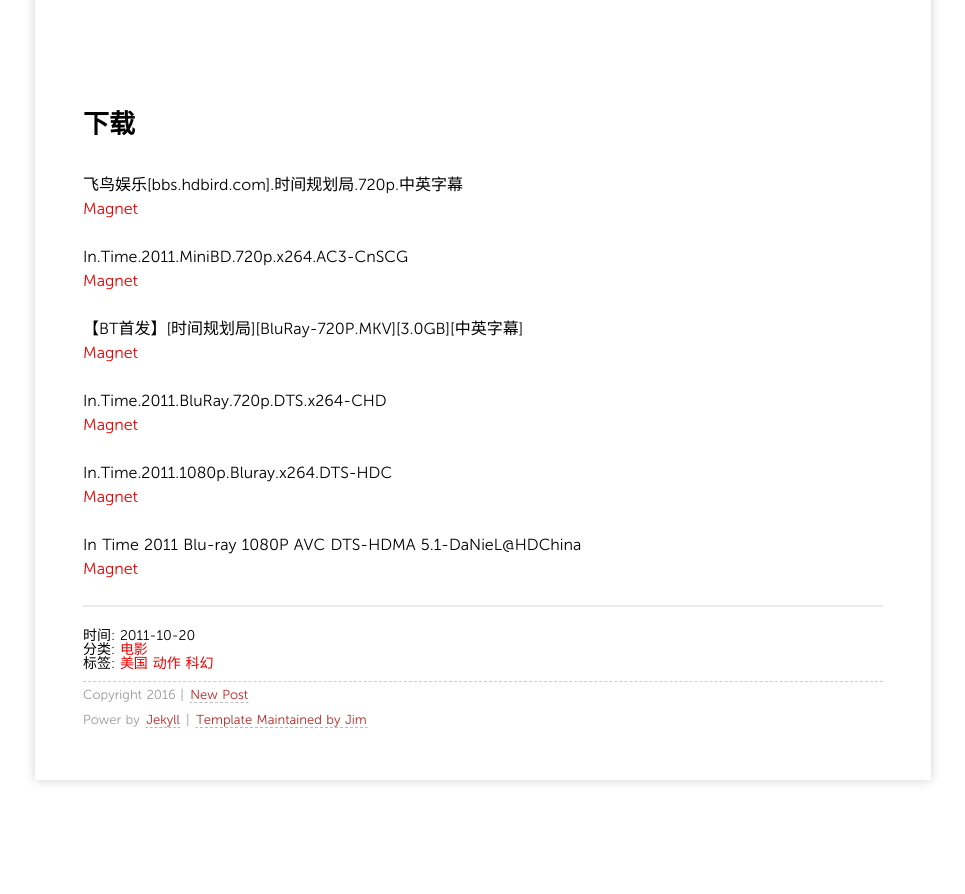
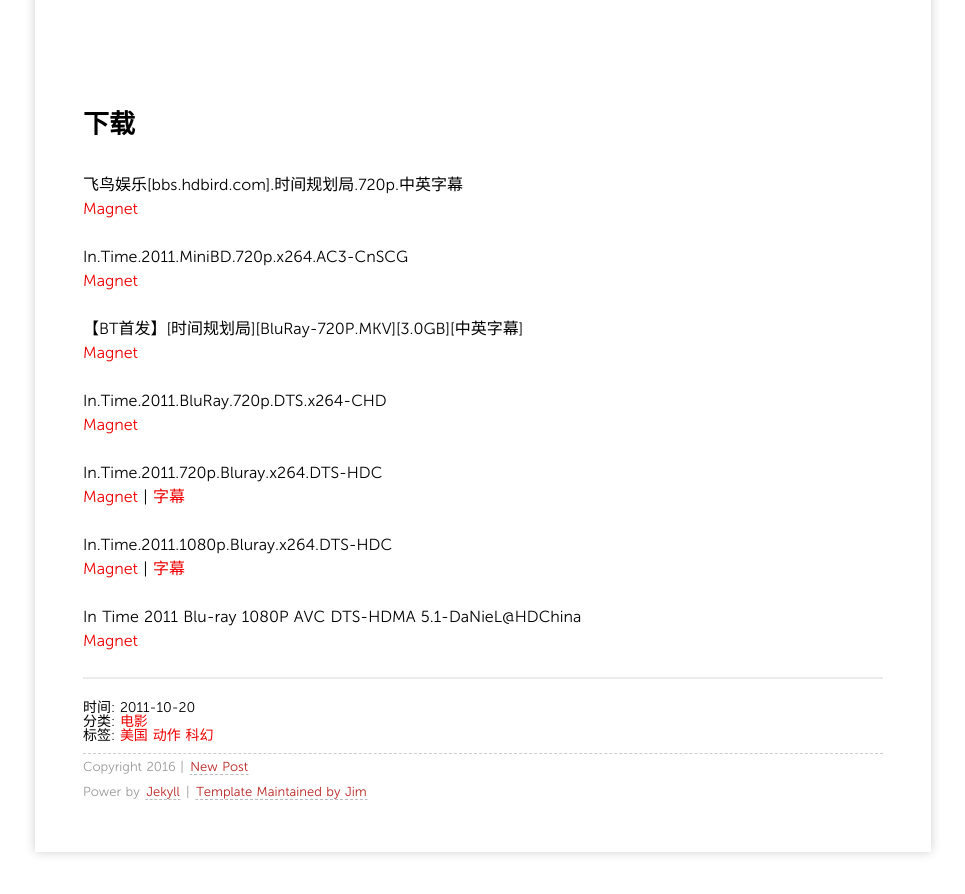
Before and after one commit to heartnn/mediablog, a Jekyll site: the page built from _posts/2011/2011-10-20-时间规划局.md, in a window 1280 px wide and 900 px high, scrolled down 1526 px. Shown: the top 894 px of the window, without its empty margins (157-1122 px from the left). Built offline with Jekyll 4.4.1, drawn with Linux system fonts in a browser that asks for light colours; nearby versions of some CDN libraries; comment, search, counter and statistics services are not loaded; before the commit the page ends 2354 px from its top, so only the background shows below that.

Commit message:
Site updated: 2016-04-19 19:21:01

```diff
--- a/_posts/2011/2011-10-20-时间规划局.md
+++ b/_posts/2011/2011-10-20-时间规划局.md
@@ -38,8 +38,11 @@ In.Time.2011.MiniBD.720p.x264.AC3-CnSCG
 In.Time.2011.BluRay.720p.DTS.x264-CHD
 [Magnet](magnet:?xt=urn:btih:052637A51345B90965638690621AEB9A152A58D5)
 
+In.Time.2011.720p.Bluray.x264.DTS-HDC
+[Magnet](magnet:?xt=urn:btih:2E4A80CC0D507B2EF9A7F434E280D0C8AA367E8E) | [字幕](http://7xqm73.com1.z0.glb.clouddn.com/2011/In.Time.2011.720p.Bluray.x264.DTS-HDC.7z)
+
 In.Time.2011.1080p.Bluray.x264.DTS-HDC
-[Magnet](magnet:?xt=urn:btih:EC1BE3489A41D4C6E0D454423BFF5AF9237684EB)
+[Magnet](magnet:?xt=urn:btih:EC1BE3489A41D4C6E0D454423BFF5AF9237684EB) | [字幕](http://7xqm73.com1.z0.glb.clouddn.com/2011/In.Time.2011.1080p.Bluray.x264.DTS-HDC.7z)
 
 In Time 2011 Blu-ray 1080P AVC DTS-HDMA 5.1-DaNieL@HDChina
 [Magnet](magnet:?xt=urn:btih:0A1E18A806C9E7BF1E47F2FAD81F04EE43336FA4)
--- a/tools/Exifcleaner/sn.txt
+++ /dev/null
@@ -1,2 +0,0 @@
-Name: TEAM (business license)
-Key: F48M-49C0-MMF4
```
Also changed, not shown: tools/Exifcleaner/license.txt (deleted), 10 other files.
